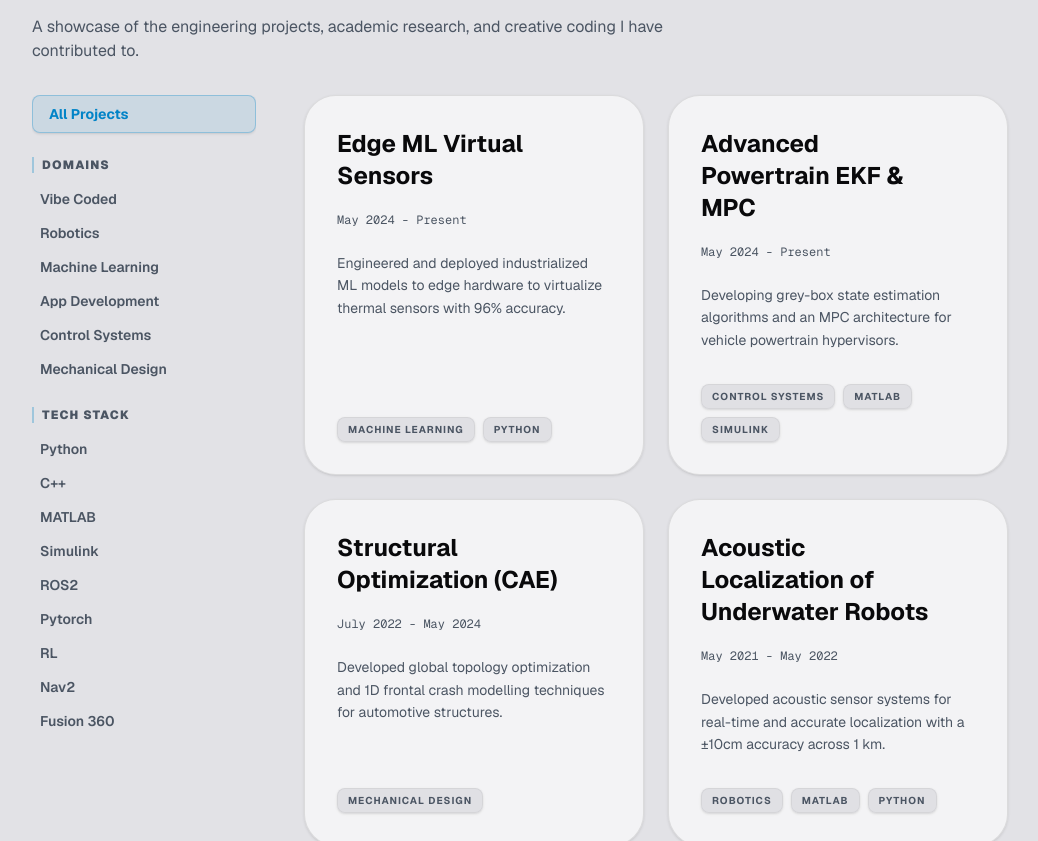
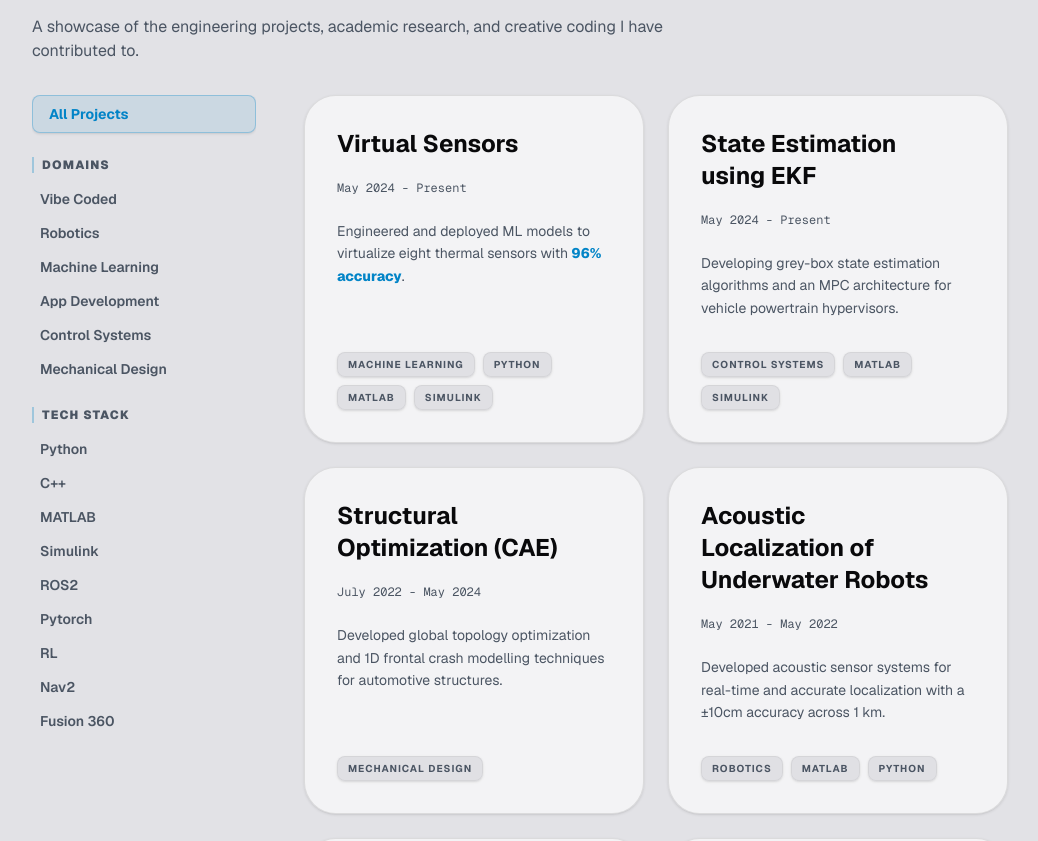
Before and after one commit to saivenkat1105/Portfolio_Website, a Next.js app: page / in a window 1280 px wide. Shown: the part 2200-3041 px from the top of the page, without its empty margins (240-1278 px from the left). Built offline with nearby package versions, Linux system fonts and the light colour scheme.

Commit message:
Added highlighting for projects

```diff
--- a/package.json
+++ b/package.json
@@ -17,6 +17,7 @@
     "next-themes": "^0.4.6",
     "react": "19.2.4",
     "react-dom": "19.2.4",
+    "react-markdown": "^10.1.0",
     "tailwind-merge": "^3.5.0"
   },
   "devDependencies": {
--- a/src/app/page.tsx
+++ b/src/app/page.tsx
@@ -11,6 +11,7 @@ const LinkedinIcon = ({ className }: { className?: string }) => (
 import { motion, AnimatePresence } from "framer-motion";
 import { useState, useEffect } from "react";
 import { allProjects, getProjectsByType, Project } from "@/data/projects";
+import ReactMarkdown from "react-markdown";
 
 // Defined strict taxonomy for tagging
 const DOMAIN_TAGS = ["Vibe Coded", "Robotics", "Machine Learning", "App Development", "Control Systems", "Mechanical Design"];
@@ -451,7 +452,16 @@ export default function Home() {
                           <ExternalLink className="h-5 w-5 text-muted-foreground/30 group-hover:text-primary opacity-0 group-hover:opacity-100 transition-all -translate-x-2 group-hover:translate-x-0 shrink-0" />
                         </div>
                         <p className={`mt-1 text-xs font-mono mb-6 ${isVibe ? 'text-primary' : 'text-muted-foreground'}`}>{project.date}</p>
-                        <p className="text-muted-foreground text-sm leading-relaxed flex-1">{project.shortDescription}</p>
+                        <div className="text-muted-foreground text-sm leading-relaxed flex-1">
+                          <ReactMarkdown
+                            components={{
+                              p: ({ children }) => <>{children}</>,
+                              strong: ({ children }) => <strong className="text-primary font-extrabold">{children}</strong>,
+                            }}
+                          >
+                            {project.shortDescription}
+                          </ReactMarkdown>
+                        </div>
                         <div className="mt-8 flex flex-wrap gap-2">
                           {project.tags.map(tag => {
                             const isHighlighted = activeTags.includes(tag);
@@ -623,8 +633,17 @@ export default function Home() {
                   <div className="flex flex-col space-y-3 p-6 rounded-[2rem] bg-card border border-border shadow-sm overflow-hidden flex-1 min-h-0">
                     <h1 className="text-2xl font-extrabold tracking-tight xl:text-3xl shrink-0">{selectedProject.title}</h1>
                     <p className="font-mono text-xs text-muted-foreground shrink-0">{selectedProject.date}</p>
-                    <div className="text-muted-foreground mt-2 leading-relaxed whitespace-pre-line overflow-y-auto text-sm shrink pr-2">
-                      {selectedProject.longDescription}
+                    <div className="text-muted-foreground mt-2 leading-relaxed overflow-y-auto text-sm shrink pr-2">
+                      <ReactMarkdown
+                        components={{
+                          p: ({ children }) => <p className="mb-4 last:mb-0">{children}</p>,
+                          strong: ({ children }) => <strong className="text-primary font-extrabold">{children}</strong>,
+                          ul: ({ children }) => <ul className="list-disc pl-4 mb-4 space-y-1">{children}</ul>,
+                          li: ({ children }) => <li>{children}</li>,
+                        }}
+                      >
+                        {selectedProject.longDescription}
+                      </ReactMarkdown>
                     </div>
                   </div>
 
--- a/src/data/projects.ts
+++ b/src/data/projects.ts
@@ -15,17 +15,17 @@ export type Project = {
 export const allProjects: Project[] = [
   {
     slug: "jlr-virtual-sensors",
-    title: "Edge ML Virtual Sensors",
+    title: "Virtual Sensors",
     date: "May 2024 - Present",
     type: "engineering",
-    shortDescription: "Engineered and deployed industrialized ML models to edge hardware to virtualize thermal sensors with 96% accuracy.",
-    longDescription: "At Jaguar Land Rover, I led the development and deployment of industrialized Machine Learning models directly onto Edge hardware. This system successfully virtualized physical thermal sensors aboard the vehicle platform, achieving a 96% real-time prediction accuracy. I also built a comprehensive ML data pipeline that reduced the overall model delivery and testing cycle from 1 week down to just 4 hours.",
-    tags: ["Machine Learning", "Python"],
+    shortDescription: "Engineered and deployed ML models to virtualize eight thermal sensors with **96% accuracy**.",
+    longDescription: "At Jaguar Land Rover, I led the development and deployment of **industrialized Machine Learning models** directly onto **Edge hardware**. This system successfully virtualized physical thermal sensors aboard the vehicle platform, achieving a **96% real-time prediction accuracy**. I also built a comprehensive **ML data pipeline** that reduced the overall model delivery and testing cycle from **1 week down to just 4 hours**.",
+    tags: ["Machine Learning", "Python", "MATLAB", "Simulink"],
     link: "#"
   },
   {
     slug: "jlr-advanced-controls",
-    title: "Advanced Powertrain EKF & MPC",
+    title: "State Estimation using EKF",
     date: "May 2024 - Present",
     type: "engineering",
     shortDescription: "Developing grey-box state estimation algorithms and an MPC architecture for vehicle powertrain hypervisors.",
```
Also changed, not shown: 1 other file (tests, documents, lock files or other folders).
